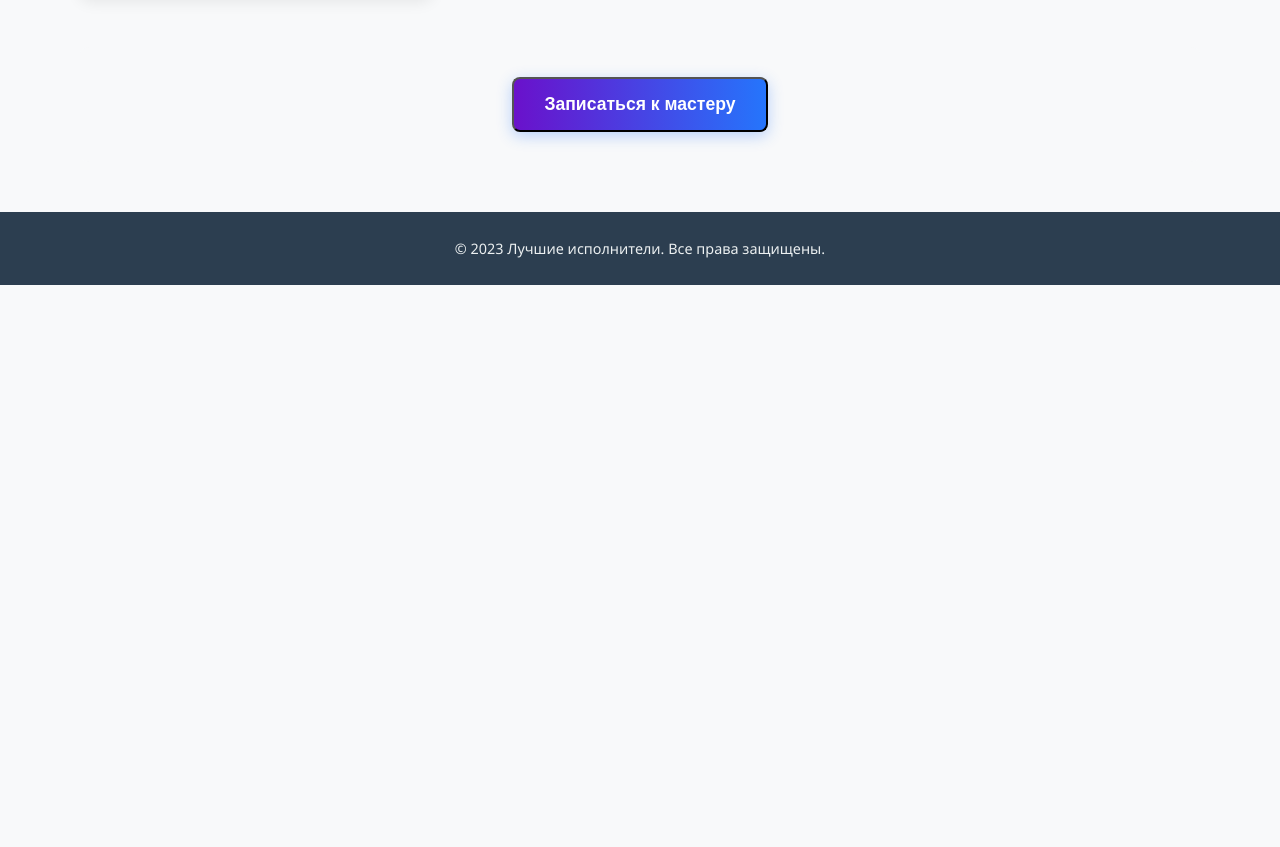
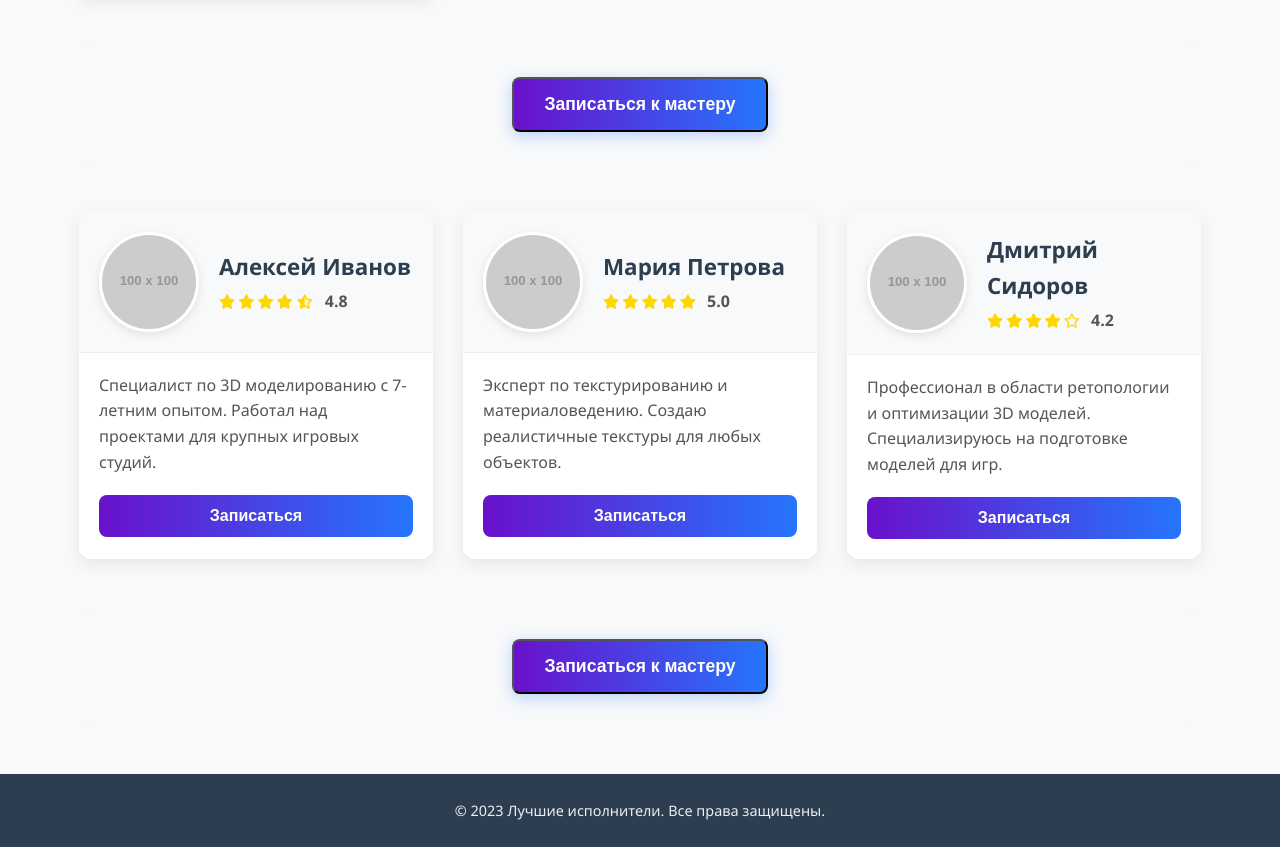
Before and after one commit to banga22/Testo, a plain HTML site: page index.html in a window 1280 px wide. Shown: the part 626-1473 px from the top of the page. Before the commit the page ends 911 px from the top, so only its background shows below. Drawn offline with Linux system fonts and the light colour scheme; placeholder pictures from the web are drawn by us.

Commit message:
Update index.html

```diff
--- a/index.html
+++ b/index.html
@@ -48,6 +48,76 @@
         </div>
     </main>
 
+    <!-- Главный контент -->
+    <main class="container">
+        <section class="executors">
+            <!-- Алексей Иванов -->
+            <div class="executor-card">
+                <div class="executor-header">
+                    <img src="https://via.placeholder.com/100" alt="Алексей Иванов">
+                    <div class="executor-info">
+                        <h2>Алексей Иванов</h2>
+                        <div class="rating">
+                            <i class="fas fa-star"></i>
+                            <i class="fas fa-star"></i>
+                            <i class="fas fa-star"></i>
+                            <i class="fas fa-star"></i>
+                            <i class="fas fa-star-half-alt"></i>
+                            <span>4.8</span>
+                        </div>
+                    </div>
+                </div>
+                <p class="executor-description">Специалист по 3D моделированию с 7-летним опытом. Работал над проектами для крупных игровых студий.</p>
+                <button class="btn-details" data-executor-id="1257092596" data-executor-name="Алексей Иванов">Записаться</button>
+            </div>
+
+            <!-- Мария Петрова -->
+            <div class="executor-card">
+                <div class="executor-header">
+                    <img src="https://via.placeholder.com/100" alt="Мария Петрова">
+                    <div class="executor-info">
+                        <h2>Мария Петрова</h2>
+                        <div class="rating">
+                            <i class="fas fa-star"></i>
+                            <i class="fas fa-star"></i>
+                            <i class="fas fa-star"></i>
+                            <i class="fas fa-star"></i>
+                            <i class="fas fa-star"></i>
+                            <span>5.0</span>
+                        </div>
+                    </div>
+                </div>
+                <p class="executor-description">Эксперт по текстурированию и материаловедению. Создаю реалистичные текстуры для любых объектов.</p>
+                <button class="btn-details" data-executor-id="1106493429" data-executor-name="Мария Петрова">Записаться</button>
+            </div>
+
+            <!-- Новый исполнитель: Дмитрий Сидоров -->
+            <div class="executor-card">
+                <div class="executor-header">
+                    <img src="https://via.placeholder.com/100" alt="Дмитрий Сидоров">
+                    <div class="executor-info">
+                        <h2>Дмитрий Сидоров</h2>
+                        <div class="rating">
+                            <i class="fas fa-star"></i>
+                            <i class="fas fa-star"></i>
+                            <i class="fas fa-star"></i>
+                            <i class="fas fa-star"></i>
+                            <i class="far fa-star"></i>
+                            <span>4.2</span>
+                        </div>
+                    </div>
+                </div>
+                <p class="executor-description">Профессионал в области ретопологии и оптимизации 3D моделей. Специализируюсь на подготовке моделей для игр.</p>
+                <button class="btn-details" data-executor-id="5555555555" data-executor-name="Дмитрий Сидоров">Записаться</button>
+            </div>
+        </section>
+
+        <!-- Кнопка вызова формы -->
+        <div class="order-section">
+            <button id="openFormBtn" class="order-btn">Записаться к мастеру</button>
+        </div>
+    </main>
+
     <!-- Модальное окно формы -->
     <div id="bookingModal" class="modal">
         <div class="modal-content">
@@ -68,12 +138,20 @@
                 </div>
 
                 <div class="form-group">
+                    <label for="clientTelegram">Telegram:</label>
+                    <input type="text" id="clientTelegram" placeholder="Определится автоматически" readonly>
+                    <small id="telegramSource"></small>
+                </div>
+
+                <div class="form-group">
                     <label for="serviceType">Услуга:</label>
                     <select id="serviceType" required>
                         <option value="">Выберите услугу</option>
                         <option value="Создание модели">Создание модели</option>
                         <option value="Текстурирование">Текстурирование</option>
                         <option value="Ретопология">Ретопология</option>
+                        <option value="Анимация">Анимация</option>
+                        <option value="Оптимизация">Оптимизация</option>
                     </select>
                 </div>
 
```
